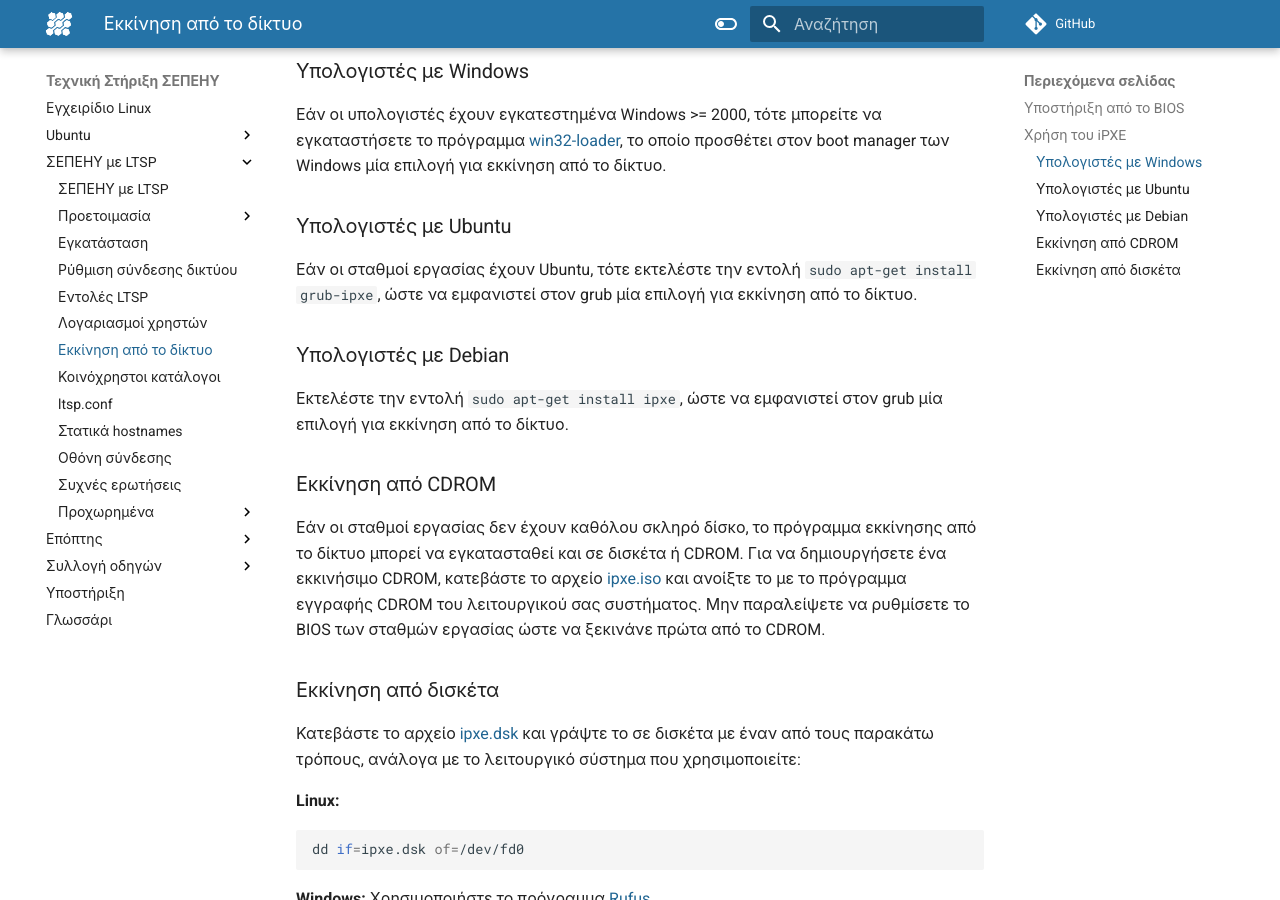
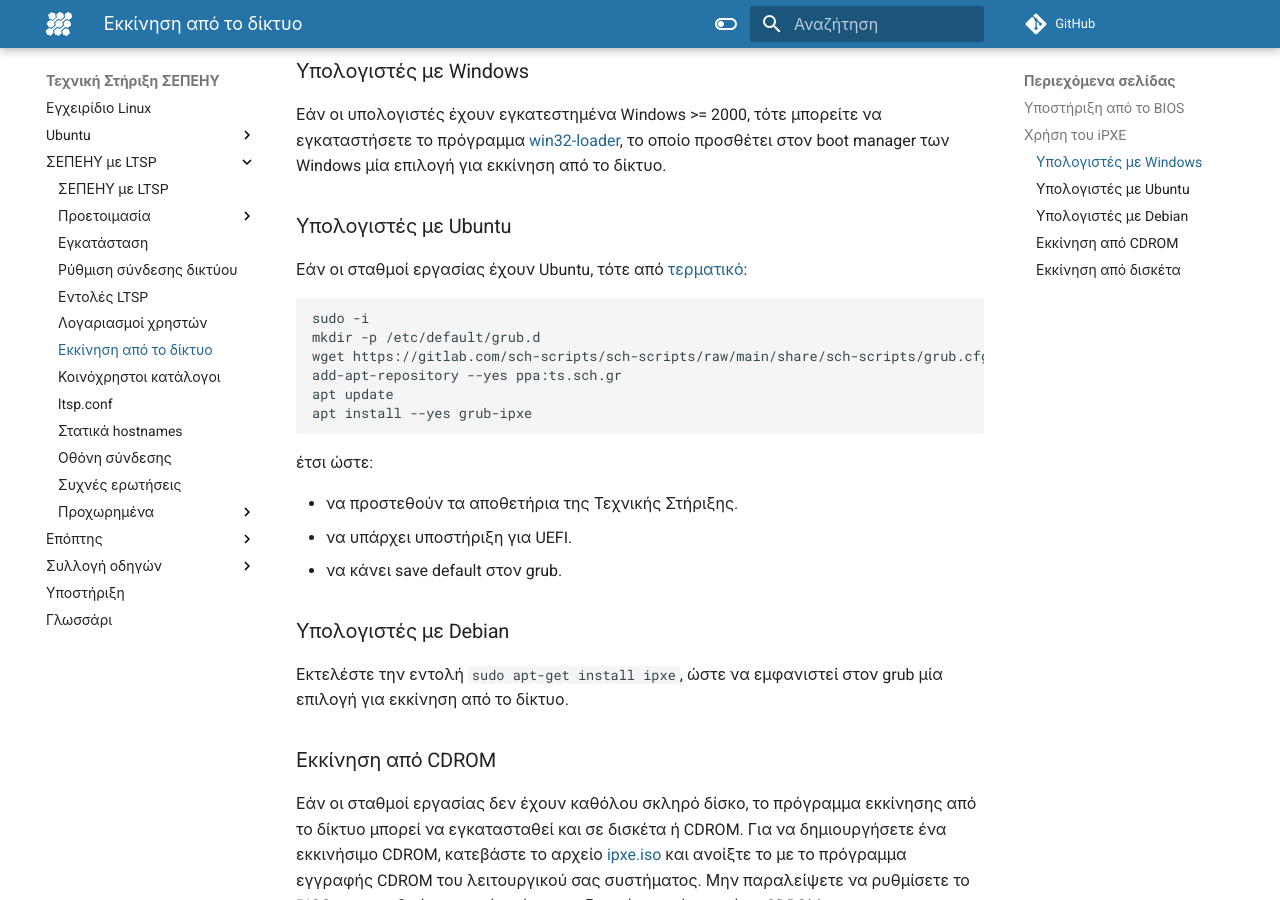
Before and after one commit to siahos/el.ltsp.org, an MkDocs documentation site: the page built from docs/ltsp/netboot.md, in a window 1280 px wide and 900 px high, scrolled down 1570 px. Built offline with MkDocs 1.6.1 and Material for MkDocs 9.7.7, drawn with Linux system fonts in a browser that asks for light colours; comment, search, counter and statistics services are not loaded.

Commit message:
update netboot

````diff
--- a/docs/ltsp/netboot.md
+++ b/docs/ltsp/netboot.md
@@ -65,9 +65,20 @@
 
 ### Υπολογιστές με Ubuntu
 
-Εάν οι σταθμοί εργασίας έχουν Ubuntu, τότε εκτελέστε την εντολή `sudo apt-get
-install grub-ipxe`, ώστε να εμφανιστεί στον grub μία επιλογή για εκκίνηση από
-το δίκτυο.
+Εάν οι σταθμοί εργασίας έχουν Ubuntu, τότε από [τερματικό](../../glossary#terminal):
+```
+sudo -i
+mkdir -p /etc/default/grub.d
+wget https://gitlab.com/sch-scripts/sch-scripts/raw/main/share/sch-scripts/grub.cfg -O /etc/default/grub.d/sch-scripts.cfg
+add-apt-repository --yes ppa:ts.sch.gr
+apt update
+apt install --yes grub-ipxe
+```
+έτσι ώστε:
+
+-   να προστεθούν τα αποθετήρια της Τεχνικής Στήριξης.
+-   να υπάρχει υποστήριξη για UEFI.
+-   να κάνει save default στον grub.
 
 ### Υπολογιστές με Debian
 
````
